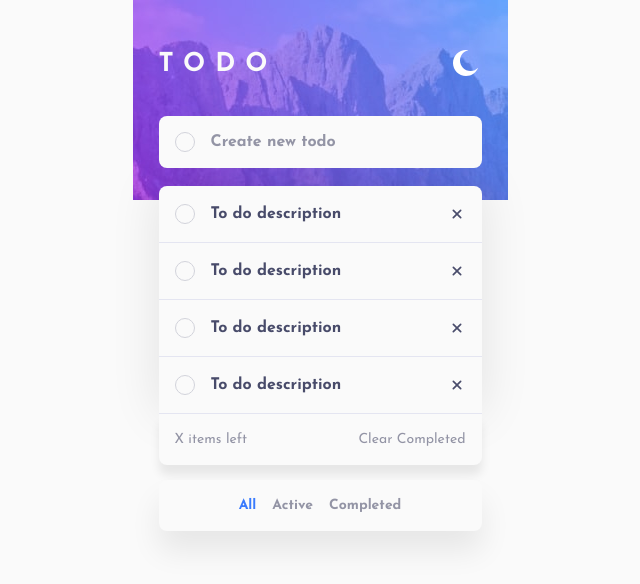
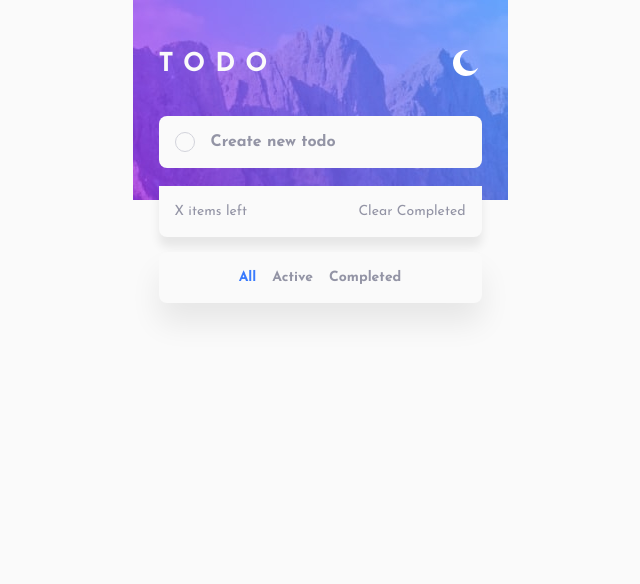
Before and after one commit to AmirhosseinHashemi/ToDo-App, a React (Vite) app: page / in a window 1280 px wide. Shown: the top 584 px of the page, without its empty margins (320-960 px from the left). Built offline with nearby package versions, Linux system fonts and the light colour scheme.

Commit message:
🔨 implement add todo and mark it as done functionality

```diff
--- a/src/App.jsx
+++ b/src/App.jsx
@@ -5,11 +5,18 @@ import ThemeButton from "./components/ThemeButton/ThemeButton";
 import Input from "./components/Input/Input";
 import Main from "./components/Main/Main";
 import ItemsList from "./components/ItemsList/ItemsList";
-import Item from "./components/Item/Item";
 import Footer from "./components/Footer/Footer";
 
 function App() {
   const [tasks, setTasks] = useState([]);
+
+  function handleTaskAsDone(id) {
+    setTasks((preTasks) =>
+      preTasks.map((task) =>
+        task.id === id ? { ...task, completed: true } : task
+      )
+    );
+  }
 
   return (
     <>
@@ -19,12 +26,11 @@ function App() {
       </Header>
 
       <Main>
-        <ItemsList>
-          <Item />
-          <Item />
-          <Item />
-          <Item />
-        </ItemsList>
+        <ItemsList
+          tasks={tasks}
+          setTasks={setTasks}
+          onHandleAsDone={handleTaskAsDone}
+        ></ItemsList>
       </Main>
 
       <Footer />
--- a/src/components/Input/Input.jsx
+++ b/src/components/Input/Input.jsx
@@ -11,6 +11,7 @@ function Input({ setTasks }) {
     const newTask = {
       id: crypto.randomUUID().slice(-12),
       description: input,
+      completed: false,
     };
 
     setTasks((preTasks) => [...preTasks, newTask]);
--- a/src/components/Item/Item.jsx
+++ b/src/components/Item/Item.jsx
@@ -1,11 +1,24 @@
+import PropTypes from "prop-types";
 import styles from "./Item.module.css";
 
-function Item() {
+function Item({ toDo, setTasks, onHandleAsDone }) {
+  function handleDeleteItem() {
+    setTasks((preTasks) =>
+      preTasks.filter((taskObj) => taskObj.id !== toDo.id)
+    );
+  }
+
   return (
     <li className={styles.item}>
-      <input type="radio" name="" id="" />
-      <p>to do description</p>
-      <button aria-label="delete todo">
+      <input
+        type="radio"
+        name=""
+        id=""
+        checked={toDo.completed}
+        onChange={() => onHandleAsDone(toDo.id)}
+      />
+      <p>{toDo.description}</p>
+      <button onClick={handleDeleteItem} aria-label="delete todo">
         <svg
           xmlns="http://www.w3.org/2000/svg"
           viewBox="0 0 16 16"
@@ -19,4 +32,11 @@ function Item() {
   );
 }
 
+Item.propTypes = {
+  description: PropTypes.string,
+  toDo: PropTypes.object,
+  setTasks: PropTypes.func,
+  onHandleAsDone: PropTypes.func,
+};
+
 export default Item;
--- a/src/components/ItemsList/ItemsList.jsx
+++ b/src/components/ItemsList/ItemsList.jsx
@@ -1,12 +1,26 @@
 // import styles from "./ItemsList.module.css";
 import PropTypes from "prop-types";
+import Item from "../Item/Item";
 
-function ItemsList({ children }) {
-  return <ul>{children}</ul>;
+function ItemsList({ tasks, setTasks, onHandleAsDone }) {
+  return (
+    <ul>
+      {tasks.map((task) => (
+        <Item
+          toDo={task}
+          setTasks={setTasks}
+          key={task.id}
+          onHandleAsDone={onHandleAsDone}
+        />
+      ))}
+    </ul>
+  );
 }
 
 ItemsList.propTypes = {
-  children: PropTypes.any,
+  tasks: PropTypes.array,
+  setTasks: PropTypes.func,
+  onHandleAsDone: PropTypes.func,
 };
 
 export default ItemsList;
```
